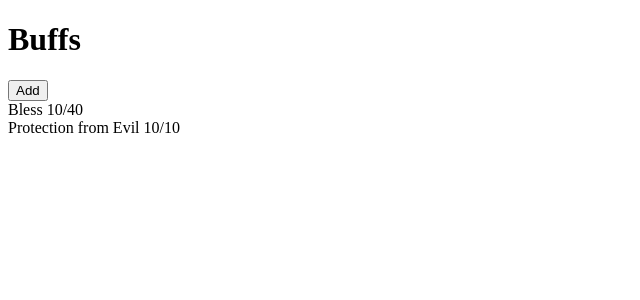
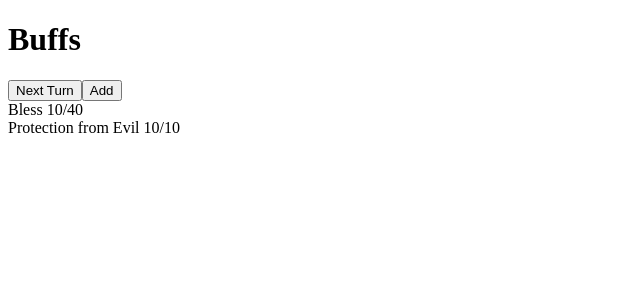
Before and after one commit to SamelVhatargh/buff-tracker, a Vue app: page / in a window 1280 px wide. Shown: the top 300 px of the page, without its empty margins (0-640 px from the left). Built offline with nearby package versions, Linux system fonts and the light colour scheme.

Commit message:
Added next turn button

```diff
--- a/src/components/Buffs.vue
+++ b/src/components/Buffs.vue
@@ -34,17 +34,26 @@ export default {
                 }
             });
             this.showBuffForm = false;
-        }
-    }
+        },
+        nextTurn() {
+            for (let i = 0; i < this.buffs.length; i++) {
+                let buff = this.buffs[i];
+                buff.turns.left--;
+            }
+        },
+    },
 }
 </script>
 
 <template>
     <h1>Buffs</h1>
+    <button @click="nextTurn">Next Turn</button>
     <button @click="showBuffForm = !showBuffForm">Add</button>
     <BuffForm v-if="showBuffForm" @add-buff="addBuff" />
     <div v-for="buff in buffs">
-        {{ buff.name }} {{buff.turns.left}}/{{buff.turns.total}}
+        <div v-if="buff.turns.left > 0">
+            {{ buff.name }} {{ buff.turns.left }}/{{ buff.turns.total }}
+        </div>
     </div>
 </template>
 
```
